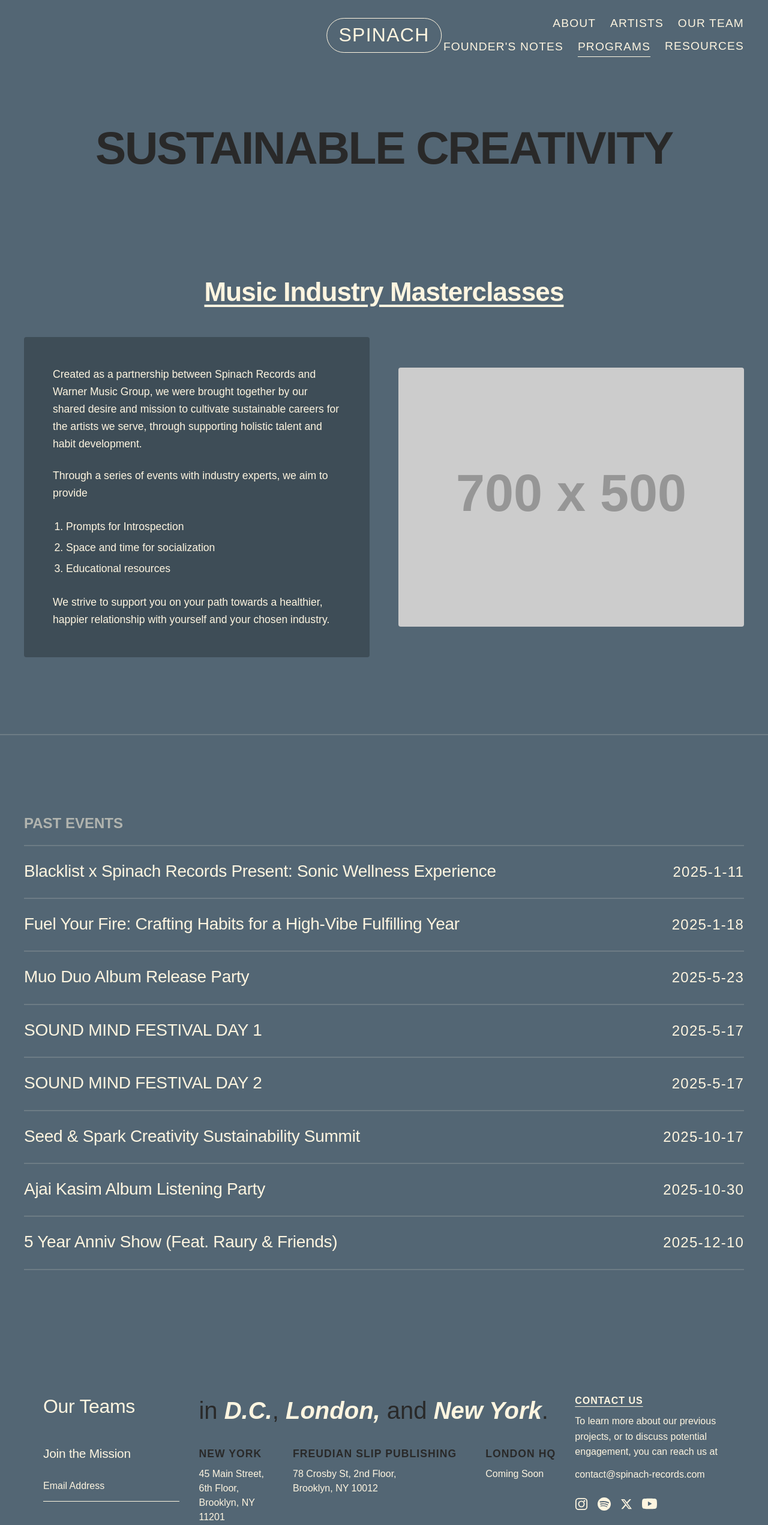
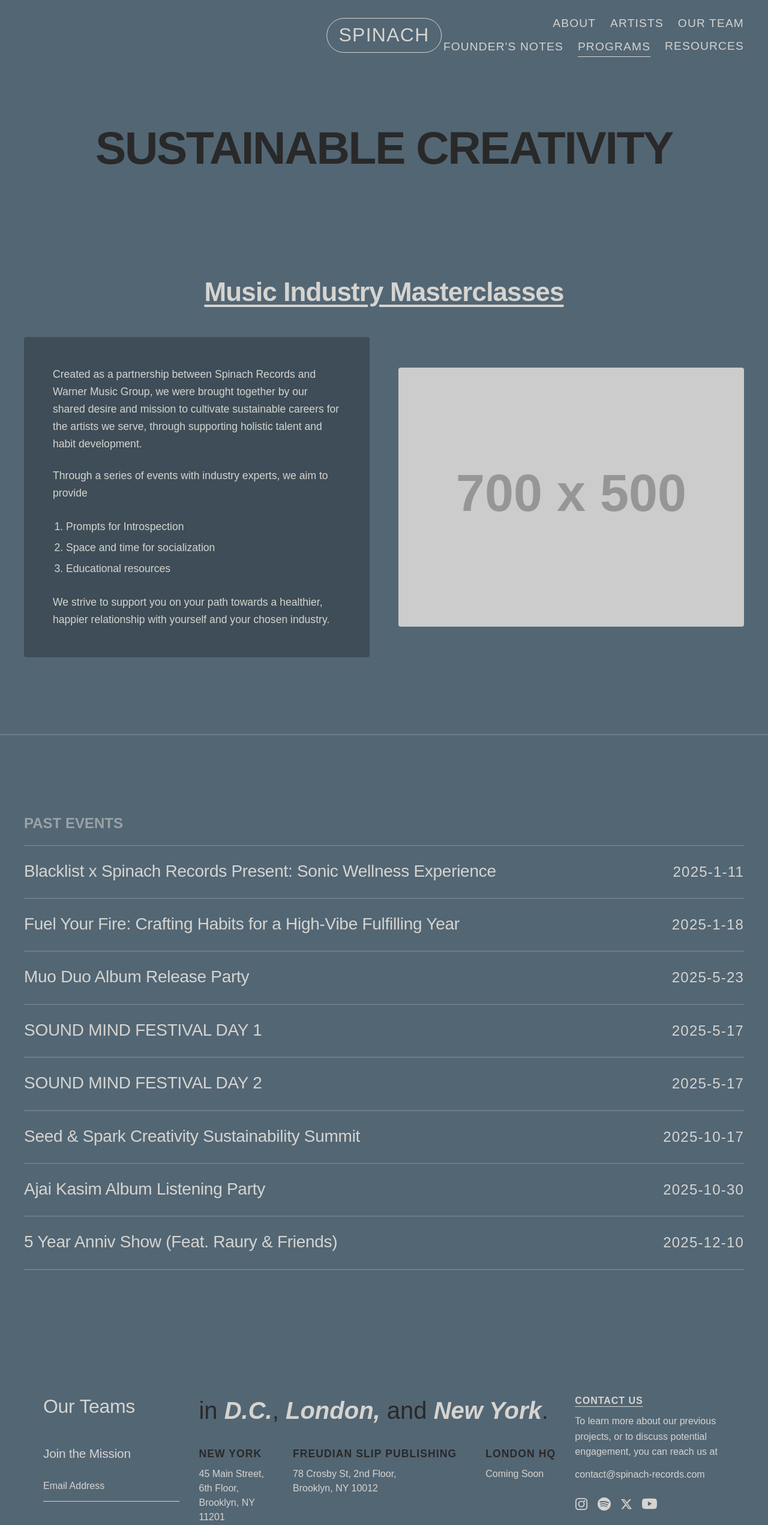
Before and after one commit to juliettemangon2/spinach-recordings, a Next.js app: page /programs in a window 1280 px wide. Shown: the top 2543 px of the page at 60% size. Built offline with nearby package versions, Linux system fonts and the light colour scheme; a web font is replaced by a local one.

Commit message:
new gray

```diff
--- a/app/artists/artists.module.css
+++ b/app/artists/artists.module.css
@@ -245,7 +245,7 @@
 }
 
 .linkItem:hover {
-  color: var(--brown);
+  color: var(--blue);
   border-bottom-color: var(--army);
 }
 
@@ -379,7 +379,7 @@
 }
 
 .pressLink:hover {
-  color: var(--brown);
+  color: var(--blue);
 }
 
 .pressSource {
--- a/app/globals.css
+++ b/app/globals.css
@@ -4,21 +4,28 @@
 
 
 :root {
+  --font-parabolica: "parabolica", sans-serif;
+  --font-aktiv: "aktiv-grotesk", sans-serif;
   /* victorian Palette */
   --dark-gray: #35312E;
   --green: #3b4e39;
   --blue: #536674;
-  --light-gray: #c3c1b8;
-  --cream: #fef5e0;
-  --font-parabolica: "parabolica", sans-serif;
-  --font-aktiv: "aktiv-grotesk", sans-serif;
+  --light-gray: #d5d4d0;
+  --cream: #d5d4d0;
+
 
   /* rococo */
-  --brown: #536674;
-  --beige: #fef5e0;
-  --army:#c3c1b8;
+  --army: #d5d4d0;
   --forest: #3b4e39;
   --charcoal: #292929;
+
+  /* gothic 2*/
+  --gothic-blue: #587c8e;
+  --yellow: #efdd6f;
+  --brown: #7b4b11;
+  --dark-orange: #ba6122;
+  --orange: #e59135;
+
 
 
   /* Spacing */
@@ -180,7 +187,7 @@
   padding: var(--space-sm) var(--space-md);
   background-color: var(--cream);
   color: var(--dark-gray);
-  border: 1px solid var(--beige);
+  border: 1px solid var(--cream);
   border-radius: 0;
   outline: none;
   transition: border-color var(--transition-fast);
--- a/app/our-team/our-team.module.css
+++ b/app/our-team/our-team.module.css
@@ -86,7 +86,7 @@
 }
 
 .ceoRoleLink:hover {
-  background-color: var(--brown);
+  background-color: var(--blue);
   color: var(--cream);
 }
 
@@ -187,7 +187,7 @@
 }
 
 .featuredRoleLink:hover {
-  background-color: var(--brown);
+  background-color: var(--blue);
   color: var(--cream);
 }
 
--- a/components/BookCard.module.css
+++ b/components/BookCard.module.css
@@ -34,7 +34,7 @@
   font-family: var(--font-aktiv);
   font-size: 1.6rem;
   font-weight: 500;
-  color: var(--beige);
+  color: var(--cream);
   line-height: 1.4;
 }
 
--- a/components/PodcastCard.module.css
+++ b/components/PodcastCard.module.css
@@ -34,6 +34,6 @@
 
 .description {
   margin-top: 0.5rem !important;
-  color: var(--beige) !important;
+  color: var(--cream) !important;
   font-size: 0.875rem !important;
 }
--- a/components/SiteFooter.module.css
+++ b/components/SiteFooter.module.css
@@ -48,7 +48,7 @@
 .emailInput {
   background-color: transparent;
   border: none;
-  border-bottom: 1px solid var(--beige);
+  border-bottom: 1px solid var(--cream);
   color: var(--cream);
   padding: 1rem 0;
   font-family: var(--font-aktiv);
@@ -58,7 +58,7 @@
 }
 
 .emailInput::placeholder {
-  color: var(--beige);
+  color: var(--cream);
 }
 
 .submitButton {
@@ -125,7 +125,7 @@
   font-family: var(--font-aktiv);
   font-size: 1rem;
   line-height: 1.5;
-  color: var(--beige);
+  color: var(--cream);
 }
 
 /* Column 3 - Contact */
@@ -137,7 +137,7 @@
   font-weight: 600;
   text-transform: uppercase;
   letter-spacing: 0.06em;
-  color: var(--beige);
+  color: var(--cream);
   text-decoration: underline;
   text-underline-offset: 4px;
   margin-bottom: 0.75rem;
@@ -147,7 +147,7 @@
   font-family: var(--font-aktiv);
   font-size: 1rem;
   line-height: 1.6;
-  color: var(--beige);
+  color: var(--cream);
   margin-bottom: 0.75rem;
   max-width: 280px;
 }
@@ -170,7 +170,7 @@
   display: flex;
   align-items: center;
   justify-content: center;
-  color: var(--beige);
+  color: var(--cream);
   transition: color var(--transition-fast);
 }
 
--- a/components/SiteHeader.module.css
+++ b/components/SiteHeader.module.css
@@ -54,19 +54,19 @@
 /* Light text — transparent header over dark bg pages (home, about, artists) */
 .lightText .leftNav a,
 .lightText .dropdownTrigger {
-  color: var(--beige);
+  color: var(--cream);
 }
 
 .lightText .logo {
-  border-color: var(--beige);
+  border-color: var(--cream);
 }
 
 .lightText .logoText {
-  color: var(--beige);
+  color: var(--cream);
 }
 
 .lightText .mobileMenuButton {
-  color: var(--beige);
+  color: var(--cream);
 }
 
 .lightText .dropdownMenu {
@@ -75,11 +75,11 @@
 
 .lightText .dropdownMenu a {
   background-color: var(--charcoal);
-  color: var(--beige);
+  color: var(--cream);
 }
 
 .lightText .dropdownMenu a:hover {
-  background-color: var(--beige);
+  background-color: var(--cream);
   color: var(--charcoal);
 }
 
@@ -88,7 +88,7 @@
   background-color: var(--cream);
 }
 
-/* Solid bg — charcoal header with beige text (our-team & resources) */
+/* Solid bg — charcoal header with cream text (our-team & resources) */
 .solidBg .leftNav a,
 .solidBg .dropdownTrigger {
     color: var(--green);
@@ -116,7 +116,7 @@
 .solidBg .mobileDropdownTrigger,
 .solidBg .mobileDropdownToggle,
 .solidBg .mobileDropdownRow a {
-  color: var(--beige);
+  color: var(--cream);
 }
 
 /* Charcoal header with light-gray text — resources pages */
@@ -198,7 +198,7 @@
   left: 50%;
   transform: translateX(-50%);
   z-index: 200;
-  background-color: var(--beige);
+  background-color: var(--cream);
   opacity: 0;
   visibility: hidden;
   transition: opacity var(--transition-fast), visibility var(--transition-fast);
@@ -219,7 +219,7 @@
   display: block;
   padding: var(--space-xs) var(--space-md);
   white-space: nowrap;
-  background-color: var(--beige);
+  background-color: var(--cream);
   color: var(--charcoal);
   text-transform: none;
   letter-spacing: 0;
@@ -229,7 +229,7 @@
 
 .dropdownMenu a:hover {
   background-color: var(--charcoal);
-  color: var(--beige);
+  color: var(--cream);
 }
 
 .dropdownMenu a:first-child {
@@ -299,7 +299,7 @@
   display: flex;
   flex-direction: column;
   padding: var(--space-lg);
-  background-color: var(--beige);
+  background-color: var(--cream);
   border-top: 1px solid var(--light-gray);
   position: relative;
   z-index: 100;
```
